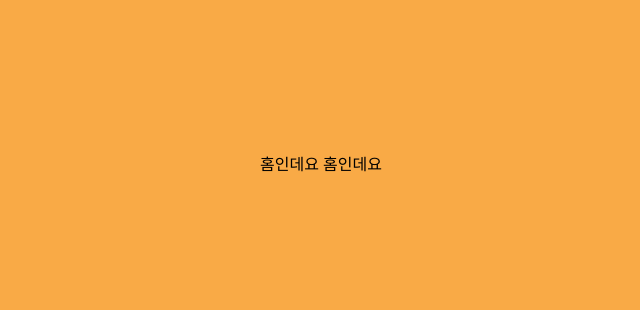
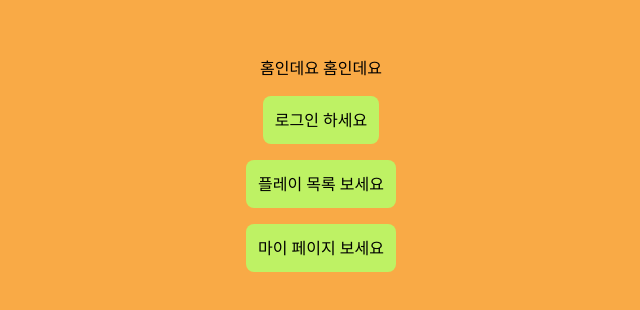
Before and after one commit to calicedev/doEng, a React (Create React App) app in the folder frontend/: page / in a window 1280 px wide. Shown: the part 236-546 px from the top of the page, without its empty margins (319-959 px from the left). Built offline with nearby package versions, Linux system fonts and the light colour scheme.

Commit message:
[FE] Feat: 홈에서 일부 이동 버튼 및 구글 로그인 navigate

```diff
--- a/frontend/src/components/SignComponents/Login.tsx
+++ b/frontend/src/components/SignComponents/Login.tsx
@@ -51,14 +51,19 @@ function Login() {
     apiRequest({
       method: `get`,
       url: `/api/auth/login/GOOGLE`,
-    }).then((res) => {
-      apiRequest({
-        method: ``,
-        url: ``,
+    })
+      .then((res) => {
+        // apiRequest({
+        //   method: ``,
+        //   url: ``,
+        // })
+        console.log(res)
+        window.location.href = res.data
       })
-      console.log(res)
-      window.location.href = res.data
-    })
+      .catch((err) => {
+        console.log(err)
+        dispatch(DispatchToast("재시도 부탁드립니다!", false))
+      })
   }
 
   const loginHandler = function (e: FormEvent) {
--- a/frontend/src/pages/GoogleLoginLoadingPage.tsx
+++ b/frontend/src/pages/GoogleLoginLoadingPage.tsx
@@ -18,9 +18,14 @@ const GoogleLoginLoadingPage = function () {
           params: {
             code,
           },
-        }).then((res) => {
-          console.log(res)
         })
+          .then((res) => {
+            console.log(res)
+            navigate("/mypage")
+          })
+          .catch((err) => {
+            console.log(err)
+          })
       }
     },
     [searchParams],
--- a/frontend/src/pages/HomePage.tsx
+++ b/frontend/src/pages/HomePage.tsx
@@ -27,6 +27,15 @@ function HomePage() {
   // const k = Q.useSceneDetail(1, 1)
   // const l = Q.useWordTestResult(1)
   // const m = Q.useReviewList(1) // 미확인
+  const goLogin = function () {
+    navigate("/member/login")
+  }
+  const goPlaytale = function () {
+    navigate("/playtale")
+  }
+  const goMyPage = function () {
+    navigate("/mypage")
+  }
 
   return (
     <div className="h-full w-full box-border">
@@ -37,8 +46,28 @@ function HomePage() {
       >
         <Wave canvasWidth={canvasWidth} canvasHeight={canvasHeight} />
       </div> */}
-      <div className={`h-full w-full flex items-center justify-center`}>
+      <div
+        className={`h-full w-full flex flex-col items-center justify-center gap-4`}
+      >
         <div>홈인데요 홈인데요</div>
+        <div
+          onClick={goLogin}
+          className={`cursor-pointer rounded-[8px] bg-lime-300 px-3 py-3`}
+        >
+          로그인 하세요
+        </div>
+        <div
+          onClick={goPlaytale}
+          className={`cursor-pointer rounded-[8px] bg-lime-300 px-3 py-3`}
+        >
+          플레이 목록 보세요
+        </div>
+        <div
+          onClick={goMyPage}
+          className={`cursor-pointer rounded-[8px] bg-lime-300 px-3 py-3`}
+        >
+          마이 페이지 보세요
+        </div>
       </div>
     </div>
   )
```
